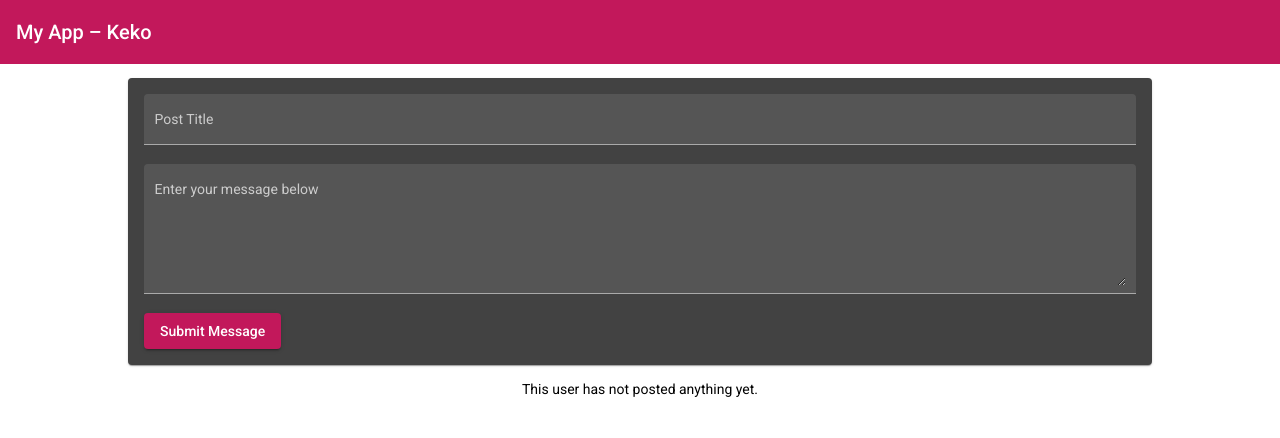
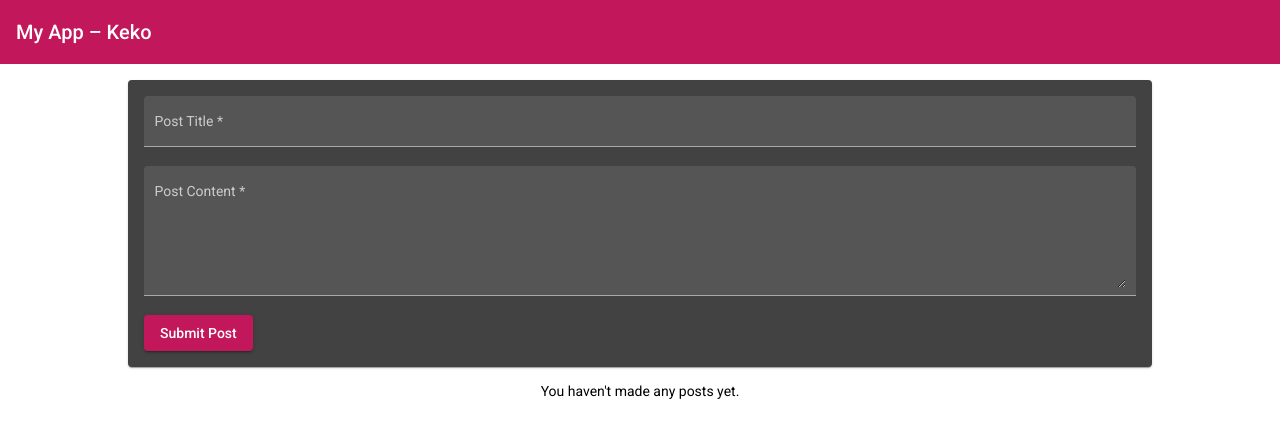
Before and after one commit to kwiljac/SSWP-App, an Angular app: page / in a window 1280 px wide. Shown: the top 438 px of the page. Built offline with nearby package versions, Linux system fonts and the light colour scheme.

Commit message:
Added PostService to replace EventEmitter

```diff
--- a/src/app/app.component.css
+++ b/src/app/app.component.css
@@ -1,5 +1,4 @@
 main {
-  margin-top: 2em;
   width: 80%;
-  margin: auto;
+  margin: 1rem auto;
 }
--- a/src/app/app.component.html
+++ b/src/app/app.component.html
@@ -1,5 +1,5 @@
 <app-header></app-header>
 <main>
-  <app-post-create (postCreated)="onPostAdded($event)"></app-post-create>
-  <app-post-list [posts]="storedPosts"></app-post-list>
+  <app-post-create></app-post-create>
+  <app-post-list></app-post-list>
 </main>
--- a/src/app/app.component.ts
+++ b/src/app/app.component.ts
@@ -1,4 +1,5 @@
 import { Component } from '@angular/core';
+import { Post } from './posts/post.model';
 
 @Component({
   selector: 'app-root',
@@ -6,11 +7,12 @@ import { Component } from '@angular/core';
   styleUrls: ['./app.component.css']
 })
 export class AppComponent {
-  title = 'assignment-1';
-
-  storedPosts: any[] = [];
+  title = 'Keko\'s App';
+  /* REPLACED BY POSTSERVICE:
+  storedPosts: Post[] = [];
 
   onPostAdded(post: any) {
     this.storedPosts.push(post);
   }
+  */
 }
--- a/src/app/app.module.ts
+++ b/src/app/app.module.ts
@@ -6,6 +6,7 @@ import { MatCardModule } from '@angular/material/card';
 import { MatButtonModule } from '@angular/material/button';
 import { MatToolbarModule } from '@angular/material/toolbar';
 import { MatExpansionModule } from '@angular/material/expansion';
+import { MatIconModule } from '@angular/material/icon';
 
 import { AppRoutingModule } from './app-routing.module';
 import { AppComponent } from './app.component';
@@ -30,7 +31,8 @@ import { PostListComponent } from './posts/post-list/post-list.component';
     MatCardModule,
     MatButtonModule,
     MatToolbarModule,
-    MatExpansionModule
+    MatExpansionModule,
+    MatIconModule
   ],
   providers: [],
   bootstrap: [AppComponent]
--- a/src/app/posts/post-create/post-create.component.html
+++ b/src/app/posts/post-create/post-create.component.html
@@ -1,14 +1,43 @@
 <mat-card>
 
-  <mat-form-field appearance="fill">
-    <mat-label>Post Title</mat-label>
-    <input matInput type="text" [(ngModel)]="enteredTitle" placeholder="My Big Day..." />
-  </mat-form-field>
+  <form (submit)="onAddPost(postForm)" #postForm="ngForm">
 
-  <mat-form-field appearance="fill">
-    <mat-label>Enter your message below</mat-label>
-    <textarea rows="6" matInput type="text" [(ngModel)]="enteredContent" placeholder="Dear diary..."></textarea>
-  </mat-form-field>
+    <mat-form-field appearance="fill">
+      <mat-label>Post Title</mat-label>
+      <input
+        matInput
+        type="text"
+        name="title"
+        placeholder="Add a title..."
+        ngModel
+        required
+        minlength="3"
+        #title="ngModel"
+        />
+        <mat-error *ngIf="title.invalid">Please enter a post title (min. 3 characters.)</mat-error>
+    </mat-form-field>
 
-  <button mat-raised-button color="primary" (click)="onAddPost()">Submit Message</button>
+    <mat-form-field appearance="fill">
+      <mat-label>Post Content</mat-label>
+      <textarea
+        rows="6"
+        matInput
+        type="text"
+        name="content"
+        placeholder="Enter a message..."
+        ngModel
+        required
+        #content="ngModel"
+        ></textarea>
+        <mat-error *ngIf="content.invalid">Please enter a message.</mat-error>
+    </mat-form-field>
+
+    <button
+      mat-raised-button
+      color="primary"
+      type="submit"
+      >Submit Post</button>
+
+  </form>
+
 </mat-card>
--- a/src/app/posts/post-create/post-create.component.ts
+++ b/src/app/posts/post-create/post-create.component.ts
@@ -1,4 +1,6 @@
-import { Component, EventEmitter, Output } from "@angular/core";
+import { Component } from "@angular/core";
+import { NgForm } from "@angular/forms";
+import { PostService } from "../posts.service";
 
 @Component({
   selector: "app-post-create",
@@ -6,19 +8,28 @@ import { Component, EventEmitter, Output } from "@angular/core";
   styleUrls: ["./post-create.component.css"]
 })
 export class PostCreateComponent {
-  enteredTitle =    '';
-  enteredContent =  '';
+  enteredTitle =    "";
+  enteredContent =  "";
+  //postCreated = new EventEmitter<Post>();
 
-  @Output() postCreated = new EventEmitter();
+  constructor(public postService: PostService) {}
 
-  onAddPost() {
+  onAddPost(form: NgForm) {
 
-    const post = {
-      title:    this.enteredTitle,
-      content:  this.enteredContent
+    if(form.invalid) {
+      return;
+    }
+
+    this.postService.addPost(form.value.title, form.value.content);
+
+    form.resetForm();
+
+    /*
+    const post: Post = {
+      title:    form.value.title,
+      content:  form.value.content
     };
-
     this.postCreated.emit(post);
-
+    */
   }
 }
--- a/src/app/posts/post-list/post-list.component.html
+++ b/src/app/posts/post-list/post-list.component.html
@@ -1,11 +1,20 @@
 <mat-accordion multi="true" *ngIf="posts.length > 0">
   <mat-expansion-panel *ngFor="let post of posts">
+
     <!-- Post Header -->
     <mat-expansion-panel-header>
       {{ post['title'] }}
     </mat-expansion-panel-header>
+
     <!-- Post Content -->
     <p>{{ post['content'] }}</p>
+
+    <!-- Action Row Buttons -->
+    <mat-action-row color="primary">
+      <button mat-mini-fab color="accent"><mat-icon>edit</mat-icon></button>
+      <button mat-mini-fab color="warn"><mat-icon>delete</mat-icon></button>
+    </mat-action-row>
+
   </mat-expansion-panel>
 </mat-accordion>
-<p class="info-text mat-body-1" *ngIf="posts.length <= 0">This user has not posted anything yet.</p>
+<p class="info-text mat-body-1" *ngIf="posts.length <= 0">You haven't made any posts yet.</p>
--- a/src/app/posts/post-list/post-list.component.ts
+++ b/src/app/posts/post-list/post-list.component.ts
@@ -1,12 +1,20 @@
-import { Component, Input } from "@angular/core";
+import { Component, OnInit } from "@angular/core";
+import { Subscription } from "rxjs";
+
+import { Post } from "../post.model";
+import { PostService } from "../posts.service";
 
 @Component({
   selector:     "app-post-list",
   templateUrl:  "./post-list.component.html",
   styleUrls:   ["./post-list.component.css"]
 })
-export class PostListComponent {
-  /*
+export class PostListComponent implements OnInit {
+
+  posts: Post[] = [];
+  private postSub: Subscription;
+
+  /* SAMPLE SET
   posts = [
     {
       title:    "First Post",
@@ -23,5 +31,17 @@ export class PostListComponent {
   ];
   */
 
-  @Input() posts = [];
+  constructor(public postService: PostService){}
+
+  // Fetching all posts; must implement OnInit method
+  ngOnInit(): void {
+    this.posts = this.postService.getPosts();
+    this.postSub = this.postService.getPostUpdateListener().subscribe(
+      (posts: Post[]) => {this.posts = posts;}
+    );
+  }
+
+  ngOnDestroy(): void {
+    this.postSub.unsubscribe();
+  }
 }
--- /dev/null
+++ b/src/app/posts/post.model.ts
@@ -0,0 +1,4 @@
+export interface Post {
+  title:    string;
+  content:  string;
+}
--- /dev/null
+++ b/src/app/posts/posts.service.ts
@@ -0,0 +1,30 @@
+import { Injectable } from "@angular/core";
+import { Subject } from "rxjs";
+import { Post } from "./post.model";
+
+@Injectable({ providedIn: 'root' })
+export class PostService {
+  private posts: Post[] = [];
+  private postUpdated = new Subject<Post[]>();
+
+  // We want to return a copy of 'posts' rather than the original
+  getPosts() {
+    return [ ... this.posts ];
+  }
+
+  getPostUpdateListener() {
+    return this.postUpdated.asObservable();
+  }
+
+  addPost(
+    title: string,
+    content: string
+  ){
+    const post: Post = {
+      title:    title,
+      content:  content
+    }
+    this.posts.push(post);
+    this.postUpdated.next([...this.posts]);
+  }
+}
```
Also changed, not shown: 1 other file (tests, documents, lock files or other folders).
